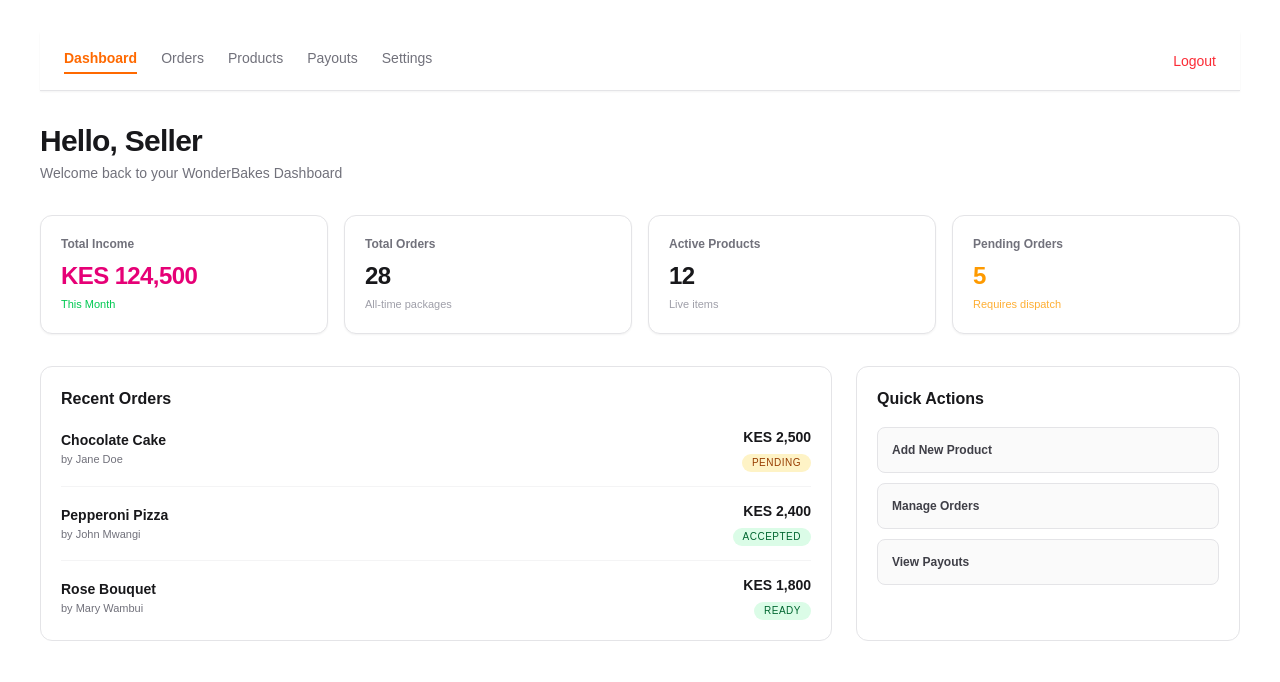
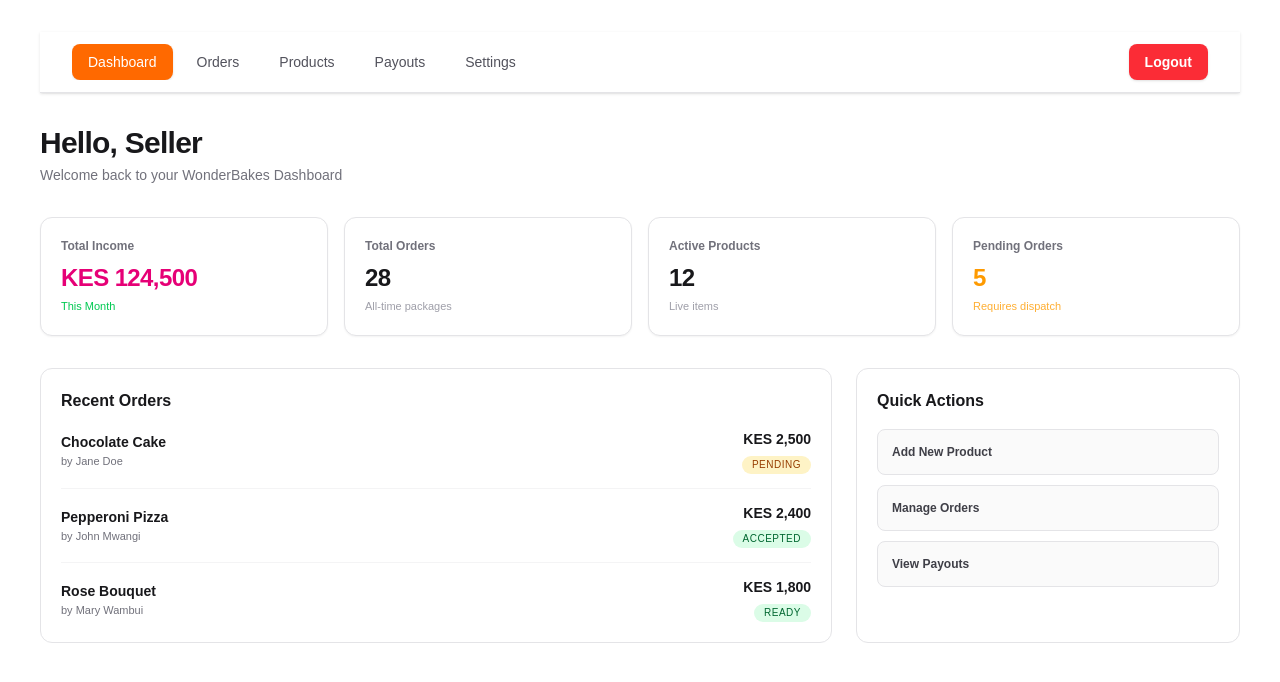
Before and after one commit to Newton-oyweri/admin-dashboard, a Next.js app: page / in a window 1280 px wide. Shown: the top 682 px of the page. Built offline with nearby package versions, Linux system fonts and the light colour scheme; no server answers.

Commit message:
Updated navbar design

```diff
--- a/components/Navbar.tsx
+++ b/components/Navbar.tsx
@@ -1,15 +1,23 @@
 "use client";
 
+import { useState } from "react";
 import { supabase } from "@/lib/client";
 import { usePathname, useRouter } from "next/navigation";
 
 export default function Navbar() {
   const pathname = usePathname();
   const router = useRouter();
+  const [loggingOut, setLoggingOut] = useState(false);
 
   async function handleLogout() {
-    await supabase.auth.signOut();
-    router.push("/login");
+    try {
+      setLoggingOut(true);
+      await supabase.auth.signOut();
+      router.replace("/login");
+      router.refresh();
+    } finally {
+      setLoggingOut(false);
+    }
   }
 
   const navigationItems = [
@@ -21,34 +29,36 @@ export default function Navbar() {
   ];
 
   return (
-    <nav className="w-full sticky top-0 z-50 bg-white border-b border-zinc-200 dark:bg-zinc-900 dark:border-zinc-800 shadow-xs">
-      <div className="max-w-[1200px] mx-auto flex items-center justify-between px-4 py-4 sm:px-6">
-        <div className="flex items-center gap-4 overflow-x-auto no-scrollbar sm:gap-6">
+    <header className="sticky top-0 z-50 border-b border-zinc-200 bg-white/95 backdrop-blur supports-[backdrop-filter]:bg-white/80 dark:border-zinc-800 dark:bg-zinc-900/90 shadow-sm">
+      <div className="mx-auto flex max-w-7xl items-center justify-between px-4 py-3 sm:px-6 lg:px-8">
+        <nav className="flex items-center gap-2 overflow-x-auto no-scrollbar">
           {navigationItems.map((item) => {
             const isActive = pathname === item.path;
+
             return (
               <button
                 key={item.id}
                 onClick={() => router.push(item.path)}
-                className={`text-sm font-medium transition-colors cursor-pointer whitespace-nowrap pb-1 border-b-2 ${
+                className={`rounded-lg px-4 py-2 text-sm font-medium transition-all duration-200 whitespace-nowrap ${
                   isActive
-                    ? "text-orange-500 border-orange-500 dark:text-orange-400 dark:border-orange-400 font-semibold"
-                    : "text-zinc-500 border-transparent hover:text-zinc-900 dark:text-zinc-400 dark:hover:text-zinc-200"
+                    ? "bg-orange-500 text-white shadow-sm"
+                    : "text-zinc-600 hover:bg-zinc-100 hover:text-zinc-900 dark:text-zinc-300 dark:hover:bg-zinc-800 dark:hover:text-white"
                 }`}
               >
                 {item.label}
               </button>
             );
           })}
-        </div>
+        </nav>
 
         <button
           onClick={handleLogout}
-          className="text-sm font-medium text-red-500 hover:text-red-600 dark:text-red-400 dark:hover:text-red-300 transition-colors cursor-pointer ml-4 shrink-0"
+          disabled={loggingOut}
+          className="ml-4 rounded-lg bg-red-500 px-4 py-2 text-sm font-semibold text-white shadow-sm transition hover:bg-red-600 disabled:cursor-not-allowed disabled:opacity-70"
         >
-          Logout
+          {loggingOut ? "Signing out..." : "Logout"}
         </button>
       </div>
-    </nav>
+    </header>
   );
 }
```
